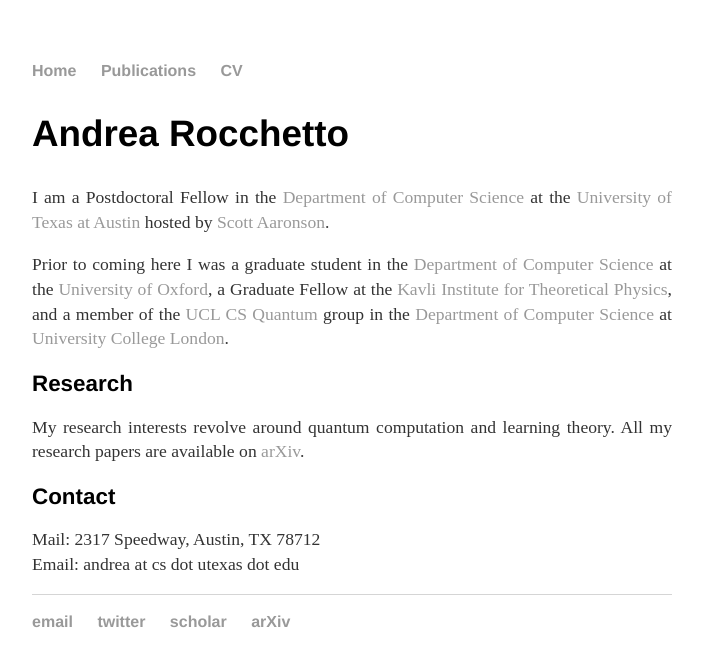
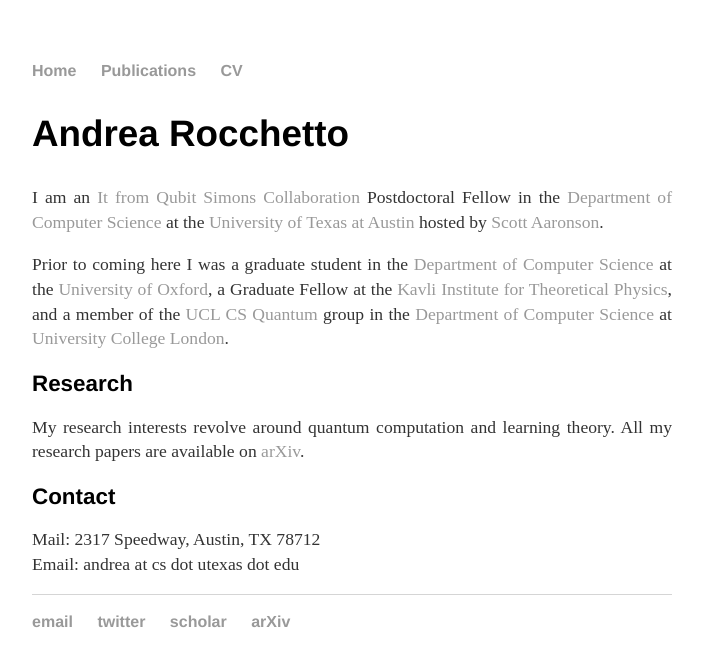
Before and after one commit to andrearocchetto/andrearocchetto.github.io, a Jekyll site: the page built from index.html, in a window 1280 px wide. Shown: the top 667 px of the page, without its empty margins (288-991 px from the left). Built offline with Jekyll 4.4.1, drawn with Linux system fonts in a browser that asks for light colours.

Commit message:
Update index.html

```diff
--- a/index.html
+++ b/index.html
@@ -5,7 +5,7 @@
 <div class="blurb">
 	<h2>Andrea Rocchetto</h2>
 	<p></p>
-	<p>I am a Postdoctoral Fellow in the <a href="https://www.cs.utexas.edu/">Department of Computer Science</a> at the <a href="https://www.utexas.edu/">University of Texas at Austin</a> hosted by <a href="https://www.scottaaronson.com/">Scott Aaronson</a>.
+	<p>I am an <a href="https://www.simonsfoundation.org/team/andrea-rocchetto/">It from Qubit Simons Collaboration</a>  Postdoctoral Fellow in the <a href="https://www.cs.utexas.edu/">Department of Computer Science</a> at the <a href="https://www.utexas.edu/">University of Texas at Austin</a> hosted by <a href="https://www.scottaaronson.com/">Scott Aaronson</a>.
 	<p></p>
 	<p>Prior to coming here I was a graduate student in the <a href="http://www.cs.ox.ac.uk/">Department of Computer Science</a> at the <a href="http://www.ox.ac.uk/">University of Oxford</a>, a Graduate Fellow at the <a href="https://www.kitp.ucsb.edu/">Kavli Institute for Theoretical Physics</a>, and a member of the <a href="https://quantum.cs.ucl.ac.uk/">UCL CS Quantum</a> group  in the <a href="http://www.cs.ucl.ac.uk/home/">Department of Computer Science</a> at <a href="http://www.ucl.ac.uk/">University College London</a>.</p>
 	<h4>Research</h4>
```
